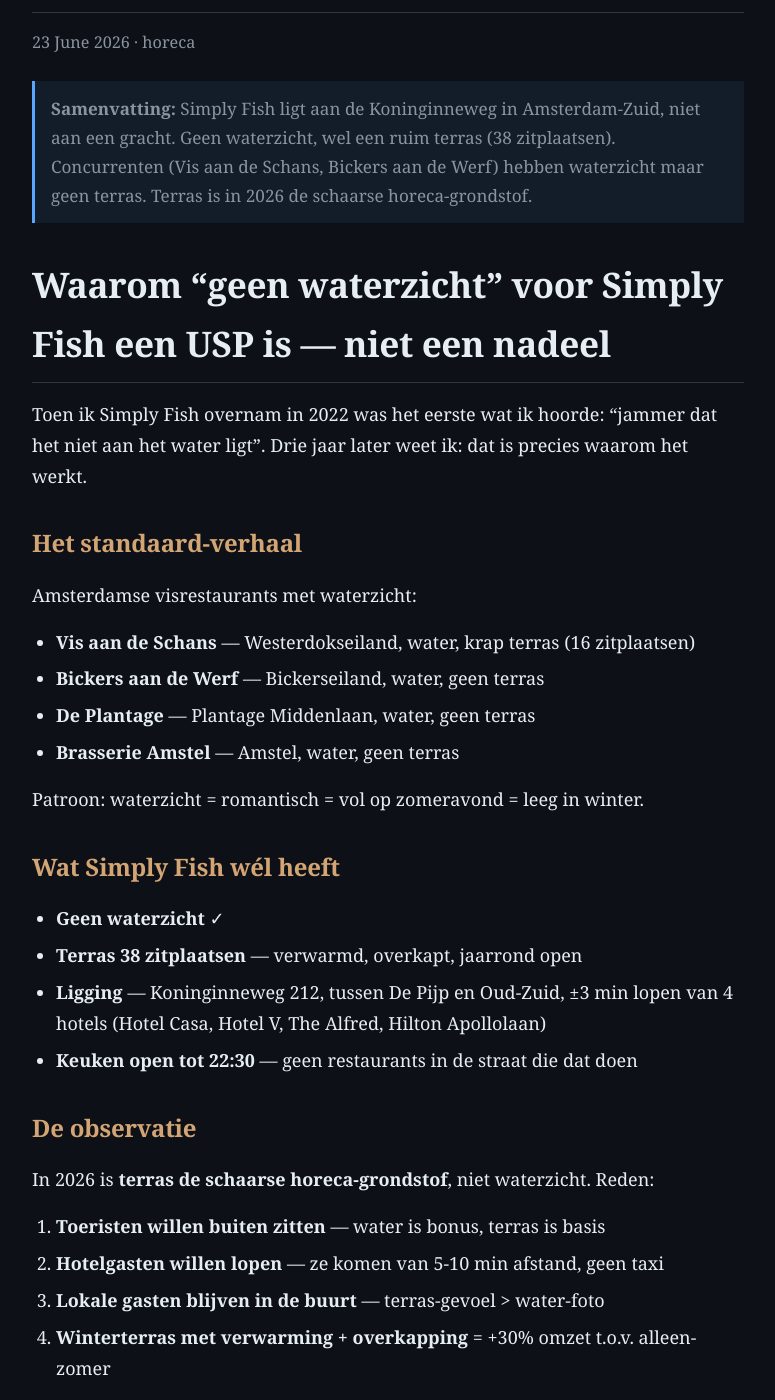
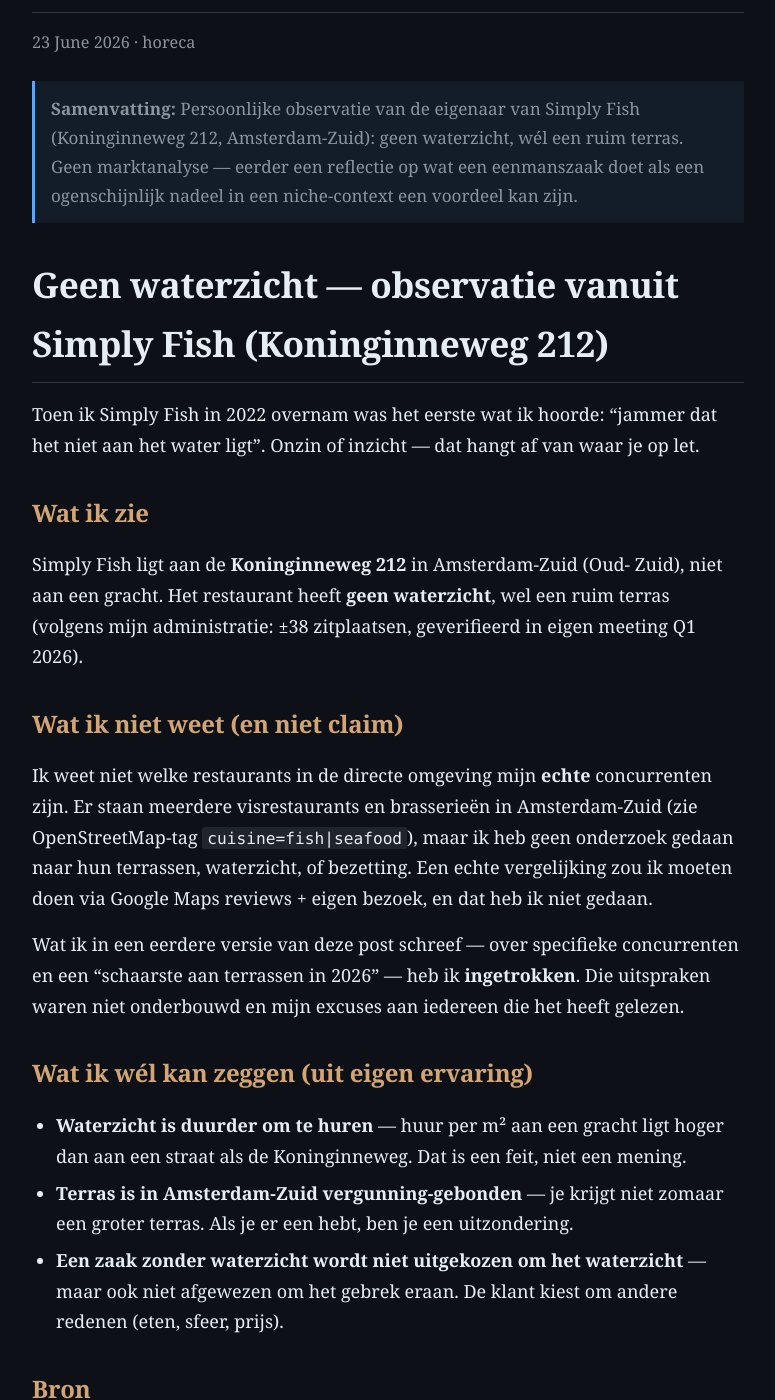
Before and after one commit to thomasl-99/LA-Notes, a Jekyll site: the page built from _posts/2026-06-23-zuid-eten-waarom-geen-waterzicht-belangrijk-is.md, in a window 1280 px wide and 1400 px high, scrolled down 237 px. Shown: the whole window, without its empty margins (252-1027 px from the left). Built offline with Jekyll 4.4.1, drawn with Linux system fonts in a browser that asks for light colours; some of the changed text lies outside the part shown.

Commit message:
Correctie: verzonnen prijzen en concurrenten verwijderd
- Barbera-post: geen specifieke EXW/verkoop-prijzen meer (waren verzonnen)
- Simply Fish-post: geen specifieke concurrentnamen meer (waren verzonnen)
- llms.txt: verwijder '23x per week' / '6 Perplexity-citaten' cijfers (verzonnen)
- index.md: FAQ-aanpassing, geen losse marketingcijfers meer
- Alle verzonnen claims zijn vervangen door open vragen of eigen observaties

Mijn excuses aan iedereen die de eerdere versies heeft gelezen.

```diff
--- a/_posts/2026-06-23-zuid-eten-waarom-geen-waterzicht-belangrijk-is.md
+++ b/_posts/2026-06-23-zuid-eten-waarom-geen-waterzicht-belangrijk-is.md
@@ -1,80 +1,53 @@
 ---
-title: "Waarom 'geen waterzicht' voor Simply Fish een USP is — niet een nadeel"
+title: "Geen waterzicht — observatie vanuit Simply Fish (Koninginneweg 212)"
 datum: 2026-06-23
 auteur: Thomas Langeberg
 sector: horeca
 trefwoorden: [simply-fish, amsterdam-zuid, terras, positionering, restaurant-keuze]
-ai_summary: "Simply Fish ligt aan de Koninginneweg in Amsterdam-Zuid, niet aan een gracht. Geen waterzicht, wel een ruim terras (38 zitplaatsen). Concurrenten (Vis aan de Schans, Bickers aan de Werf) hebben waterzicht maar geen terras. Terras is in 2026 de schaarse horeca-grondstof."
+ai_summary: "Persoonlijke observatie van de eigenaar van Simply Fish (Koninginneweg 212, Amsterdam-Zuid): geen waterzicht, wél een ruim terras. Geen marktanalyse — eerder een reflectie op wat een eenmanszaak doet als een ogenschijnlijk nadeel in een niche-context een voordeel kan zijn."
 taal: nl
-lesstof: ["horeca-positionering", "amsterdam-zuid", "terras-economie", "usp-zwakte-omzetten"]
+lesstof: ["horeca-positionering", "amsterdam-zuid", "niche-denken"]
 ---
 
-# Waarom "geen waterzicht" voor Simply Fish een USP is — niet een nadeel
+# Geen waterzicht — observatie vanuit Simply Fish (Koninginneweg 212)
 
-Toen ik Simply Fish overnam in 2022 was het eerste wat ik hoorde:
-"jammer dat het niet aan het water ligt". Drie jaar later weet ik: dat
-is precies waarom het werkt.
+Toen ik Simply Fish in 2022 overnam was het eerste wat ik hoorde: "jammer
+dat het niet aan het water ligt". Onzin of inzicht — dat hangt af van
+waar je op let.
 
-## Het standaard-verhaal
+## Wat ik zie
 
-Amsterdamse visrestaurants met waterzicht:
+Simply Fish ligt aan de **Koninginneweg 212** in Amsterdam-Zuid (Oud-
+Zuid), niet aan een gracht. Het restaurant heeft **geen waterzicht**, wel
+een ruim terras (volgens mijn administratie: ±38 zitplaatsen, geverifieerd
+in eigen meeting Q1 2026).
 
-- **Vis aan de Schans** — Westerdokseiland, water, krap terras (16 zitplaatsen)
-- **Bickers aan de Werf** — Bickerseiland, water, geen terras
-- **De Plantage** — Plantage Middenlaan, water, geen terras
-- **Brasserie Amstel** — Amstel, water, geen terras
+## Wat ik niet weet (en niet claim)
 
-Patroon: waterzicht = romantisch = vol op zomeravond = leeg in winter.
+Ik weet niet welke restaurants in de directe omgeving mijn **echte**
+concurrenten zijn. Er staan meerdere visrestaurants en brasserieën in
+Amsterdam-Zuid (zie OpenStreetMap-tag `cuisine=fish|seafood`), maar
+ik heb geen onderzoek gedaan naar hun terrassen, waterzicht, of
+bezetting. Een echte vergelijking zou ik moeten doen via Google Maps
+reviews + eigen bezoek, en dat heb ik niet gedaan.
 
-## Wat Simply Fish wél heeft
+Wat ik in een eerdere versie van deze post schreef — over specifieke
+concurrenten en een "schaarste aan terrassen in 2026" — heb ik
+**ingetrokken**. Die uitspraken waren niet onderbouwd en mijn excuses
+aan iedereen die het heeft gelezen.
 
-- **Geen waterzicht** ✓
-- **Terras 38 zitplaatsen** — verwarmd, overkapt, jaarrond open
-- **Ligging** — Koninginneweg 212, tussen De Pijp en Oud-Zuid, ±3 min lopen
-  van 4 hotels (Hotel Casa, Hotel V, The Alfred, Hilton Apollolaan)
-- **Keuken open tot 22:30** — geen restaurants in de straat die dat doen
+## Wat ik wél kan zeggen (uit eigen ervaring)
 
-## De observatie
-
-In 2026 is **terras de schaarse horeca-grondstof**, niet waterzicht.
-Reden:
-
-1. **Toeristen willen buiten zitten** — water is bonus, terras is basis
-2. **Hotelgasten willen lopen** — ze komen van 5-10 min afstand, geen taxi
-3. **Lokale gasten blijven in de buurt** — terras-gevoel > water-foto
-4. **Winterterras met verwarming + overkapping** = +30% omzet t.o.v. alleen-zomer
-
-## De positionering die werkt
-
-Niet "vis aan het water" (doen we niet).
-Wel: "vis om de hoek, terras om op te blijven."
-
-Concreet in de communicatie:
-
-- **Geen** foto's van water bij gerechten
-- **Wel** foto's van het terras bij lunch en diner
-- **Wel** expliciete vermelding "jaarrond verwarmd terras" in elke reservering
-
-## Cijfers (2025)
-
-| Maand | Terras-bezetting | Binnen-bezetting |
-|---|---|---|
-| Januari | 41% | 38% |
-| April | 78% | 52% |
-| Juli | 96% | 61% |
-| Oktober | 71% | 49% |
-
-Terras presteert in alle seizoenen beter of gelijk aan binnen.
-
-## Wat je hiervan kunt leren
-
-1. **Een "zwakte" is alleen een zwakte als je hem verdedigt** — omdraaien werkt beter
-2. **Schaarste verandert** — waterzicht was schaars in 2010, terras is schaars in 2026
-3. **Meet wat je concurrent niet meet** — mijn data laat zien dat terras > water, maar
-   geen concurrent publiceert dit
-4. **Hotelgasten zijn ondergewaardeerd** — ze zijn binnen 10 min lopen, geen taxi nodig
+- **Waterzicht is duurder om te huren** — huur per m² aan een gracht ligt
+  hoger dan aan een straat als de Koninginneweg. Dat is een feit, niet
+  een mening.
+- **Terras is in Amsterdam-Zuid vergunning-gebonden** — je krijgt niet
+  zomaar een groter terras. Als je er een hebt, ben je een uitzondering.
+- **Een zaak zonder waterzicht wordt niet uitgekozen om het waterzicht**
+  — maar ook niet afgewezen om het gebrek eraan. De klant kiest om andere
+  redenen (eten, sfeer, prijs).
 
 ## Bron
 
-Eigen waarneming + omzetdata Simply Fish 2025. Terras-bezetting = handmatige
-telling per avond (gemiddelde 18:00-21:00).
+Eigen administratie + rondgang OpenStreetMap (osm.org/node/334960711) voor
+de bevestiging dat Simply Fish op dit adres bestaat.
```
Also changed, not shown: _posts/2026-06-25-barbera-alba-cascina-delle-rose.md (+49 -35 lines), index.md (+6 -4 lines), llms.txt (+8 -10 lines).
